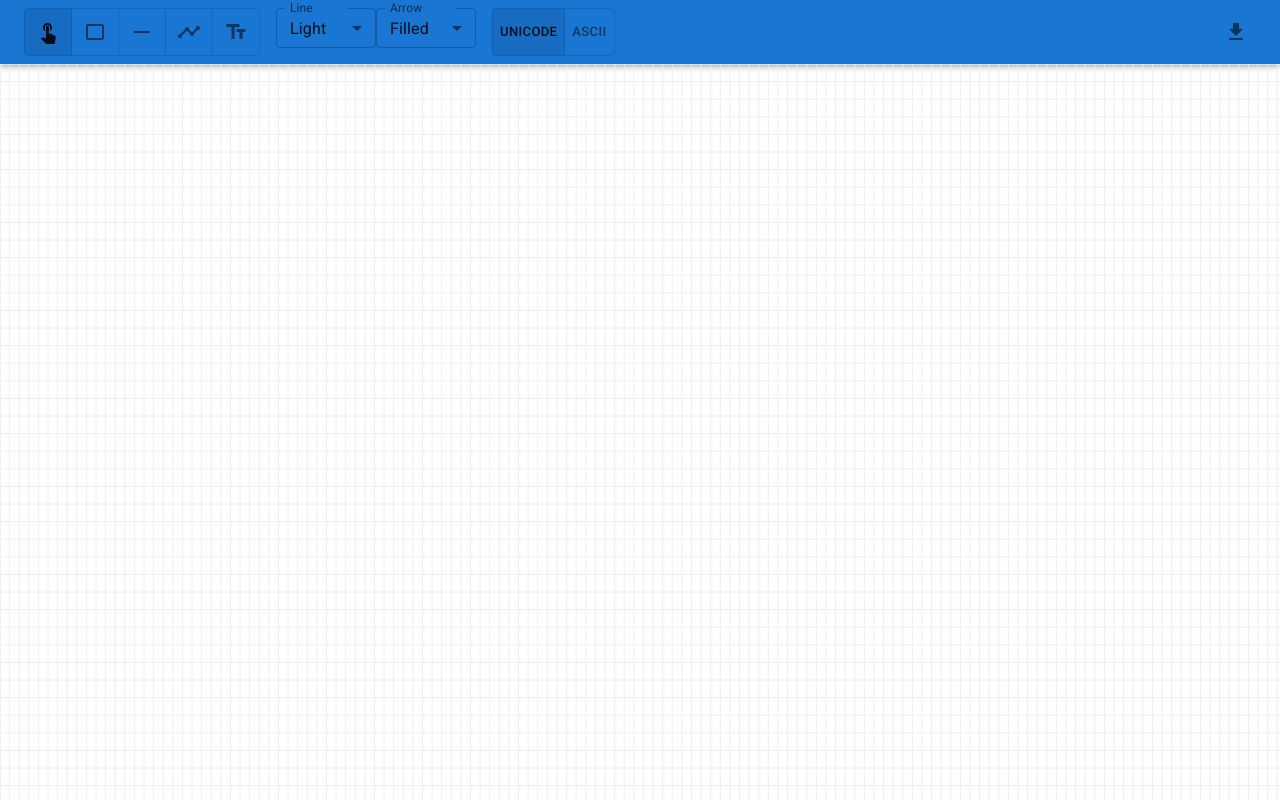
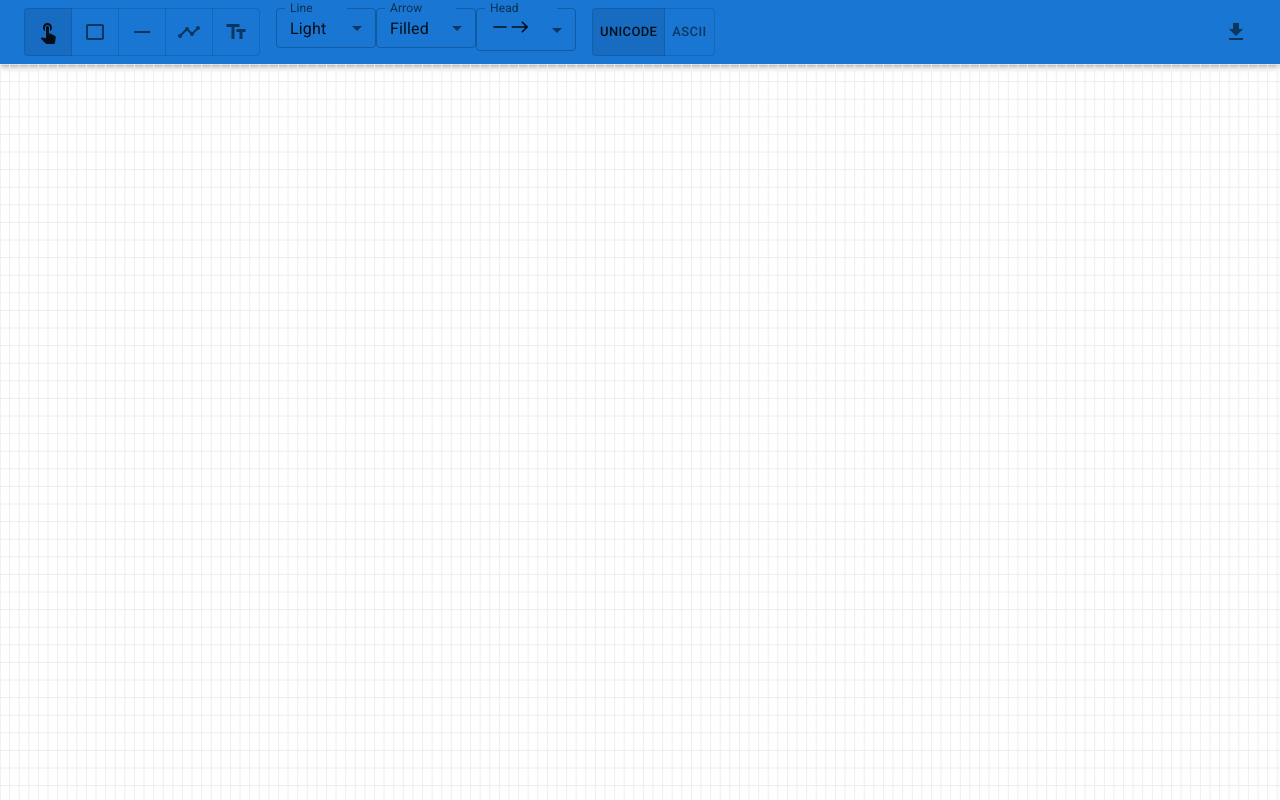
Before and after one commit to hhourani27/asciip, a React (Create React App) app: page / in a window 1280 px wide. Built offline with nearby package versions, Linux system fonts and the light colour scheme.

Commit message:
Add controls to change global Arrow head style

```diff
--- a/src/components/toolbar/ToolbarStyles.tsx
+++ b/src/components/toolbar/ToolbarStyles.tsx
@@ -8,8 +8,11 @@ import {
   Select,
   SelectChangeEvent,
 } from "@mui/material";
-import { ARROW_STYLE, LINE_STYLE } from "../../models/style";
+import { ARROW_STYLE, LINE_STYLE, Style } from "../../models/style";
 
+import HorizontalRuleIcon from "@mui/icons-material/HorizontalRule";
+import WestIcon from "@mui/icons-material/West";
+import EastIcon from "@mui/icons-material/East";
 export function ToolbarStyles(): JSX.Element {
   const dispatch = useAppDispatch();
 
@@ -34,6 +37,41 @@ export function ToolbarStyles(): JSX.Element {
           style: { arrowStyle: event.target.value as ARROW_STYLE },
         })
       );
+  };
+
+  const handleArrowHeadStyleChange = (event: SelectChangeEvent<string>) => {
+    if (event.target.value === "NONE") {
+      dispatch(
+        appActions.setStyle({
+          style: { arrowStartHead: false, arrowEndHead: false },
+        })
+      );
+    } else if (event.target.value === "END") {
+      dispatch(
+        appActions.setStyle({
+          style: { arrowStartHead: false, arrowEndHead: true },
+        })
+      );
+    } else if (event.target.value === "START") {
+      dispatch(
+        appActions.setStyle({
+          style: { arrowStartHead: true, arrowEndHead: false },
+        })
+      );
+    } else if (event.target.value === "START_END") {
+      dispatch(
+        appActions.setStyle({
+          style: { arrowStartHead: true, arrowEndHead: true },
+        })
+      );
+    }
+  };
+
+  const getArrowHeadSelectValue = (style: Partial<Style>): string => {
+    if (style.arrowEndHead && style.arrowStartHead) return "START_END";
+    else if (style.arrowEndHead && !style.arrowStartHead) return "END";
+    else if (!style.arrowEndHead && style.arrowStartHead) return "START";
+    else return "NONE";
   };
 
   return (
@@ -66,6 +104,33 @@ export function ToolbarStyles(): JSX.Element {
           <MenuItem value={"OUTLINED"}>Outlined</MenuItem>
         </Select>
       </FormControl>
+      <FormControl size="small" sx={{ minWidth: "100px" }}>
+        <InputLabel id="arrow-head-label">Head</InputLabel>
+        <Select
+          labelId="arrow-head-label"
+          id="arrow-head"
+          value={getArrowHeadSelectValue(globalStyle)}
+          label="Arrow head"
+          onChange={handleArrowHeadStyleChange}
+        >
+          <MenuItem value={"NONE"}>
+            <HorizontalRuleIcon fontSize="small" />
+            <HorizontalRuleIcon fontSize="small" />
+          </MenuItem>
+          <MenuItem value={"END"}>
+            <HorizontalRuleIcon fontSize="small" />
+            <EastIcon fontSize="small" />
+          </MenuItem>
+          <MenuItem value={"START"}>
+            <WestIcon fontSize="small" />
+            <HorizontalRuleIcon fontSize="small" />
+          </MenuItem>
+          <MenuItem value={"START_END"}>
+            <WestIcon fontSize="small" />
+            <EastIcon fontSize="small" />
+          </MenuItem>
+        </Select>
+      </FormControl>
     </Box>
   );
 }
--- a/src/models/representation.ts
+++ b/src/models/representation.ts
@@ -91,12 +91,12 @@ export function getAbstractShapeRepresentation(shape: Shape): CellValueMap {
 
       repr[shape.start.r][shape.start.c] =
         shape.axis === "HORIZONTAL" && shape.direction === "LEFT_TO_RIGHT"
+          ? "LINEHEAD_START_LEFT"
+          : shape.axis === "HORIZONTAL" && shape.direction === "RIGHT_TO_LEFT"
           ? "LINEHEAD_START_RIGHT"
-          : shape.axis === "HORIZONTAL" && shape.direction === "RIGHT_TO_LEFT"
-          ? "LINEHEAD_START_LEFT"
           : shape.axis === "VERTICAL" && shape.direction === "DOWN"
-          ? "LINEHEAD_START_DOWN"
-          : "LINEHEAD_START_UP";
+          ? "LINEHEAD_START_UP"
+          : "LINEHEAD_START_DOWN";
 
       repr[shape.end.r][shape.end.c] =
         shape.axis === "HORIZONTAL" && shape.direction === "LEFT_TO_RIGHT"
```
Also changed, not shown: 1 other file (tests, documents, lock files or other folders).
